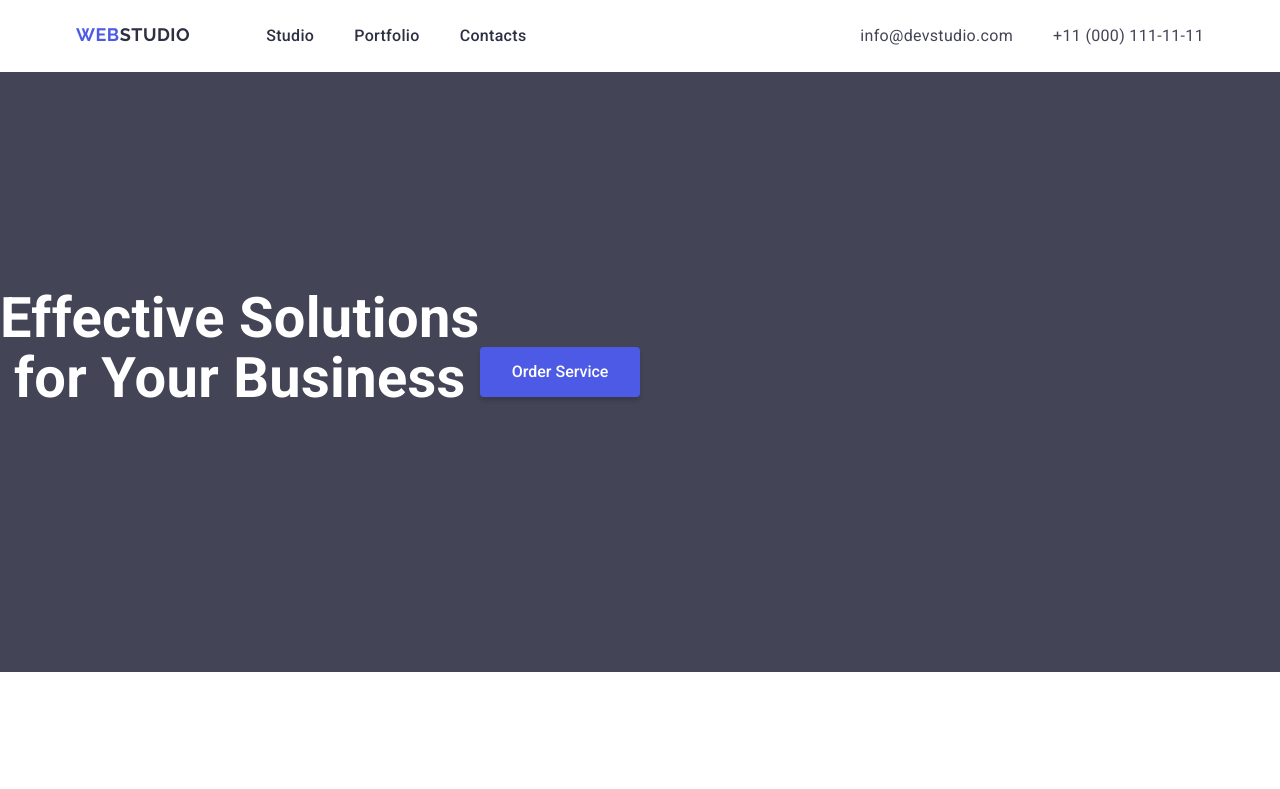
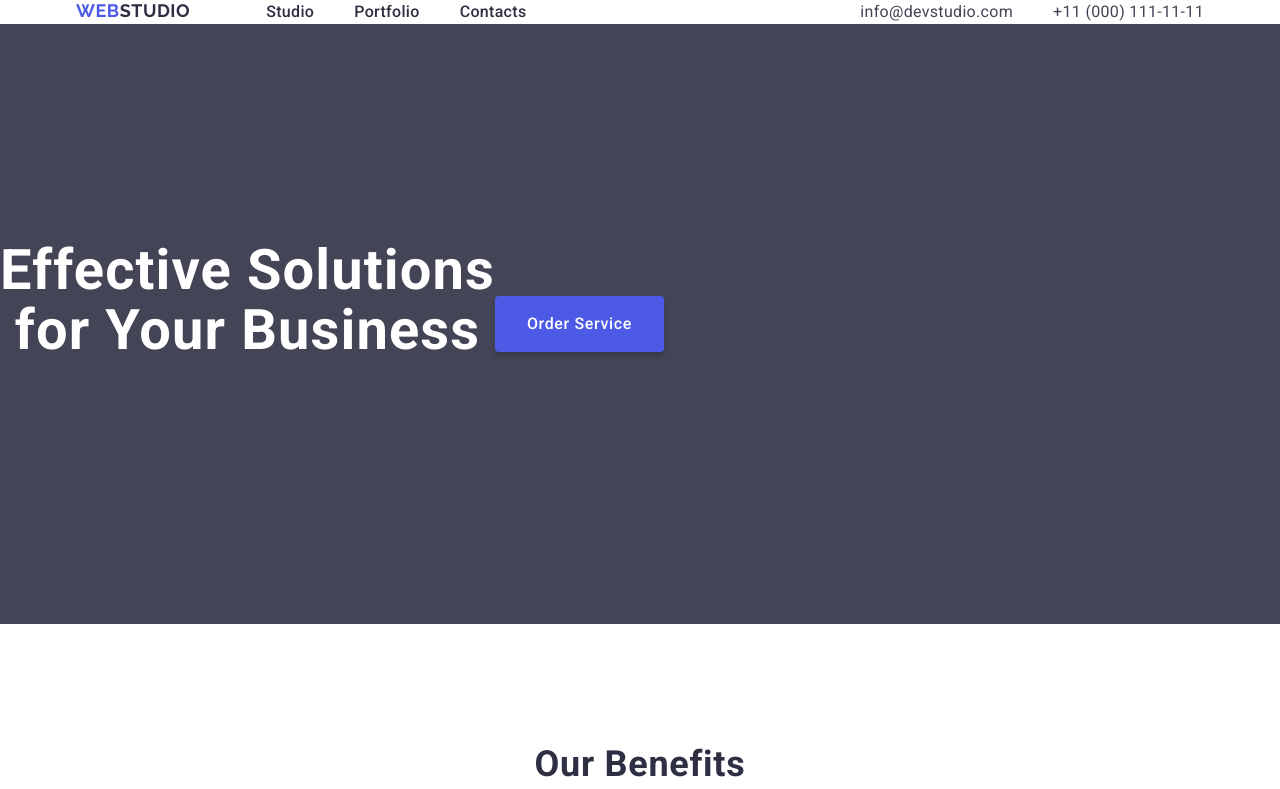
Before and after one commit to darkissdark/goit-markup-hw-06, a plain HTML site: page index.html in a window 1280 px wide. Shown: the top 789 px of the page. Drawn offline with nearby package versions, Linux system fonts and the light colour scheme.

Commit message:
main tests

```diff
--- a/css/styles.css
+++ b/css/styles.css
@@ -22,7 +22,7 @@ body {
   letter-spacing: 0.02em;
 }
 
-header {
+.c-nav:visited:not(:hover) {
   padding: 24px 0;
 }
 
@@ -56,6 +56,8 @@ h1, h2, h3, h4, h5, h6 {
   margin: 0;
   color: var(--color-primary);
   font-weight: 700;
+  line-height: 1.11;
+  letter-spacing: 0.02em;
 }
 
 p {
@@ -138,6 +140,7 @@ p {
   font-size: 36px;
   line-height: 40px;
   margin-bottom: 72px;
+  text-transform: capitalize;
 }
 
 .subsection-title {
@@ -154,12 +157,15 @@ p {
   padding: 16px 32px;
   border-radius: 4px;
   font-size: 16px;
+  line-height: 1.5;
+  letter-spacing: 0.04em;
   font-weight: 500;
   box-shadow: 0 4px 4px 0 rgba(0, 0, 0, 0.15);
   transition: background 0.3s;
 }
 
-.order-button:hover{
+.order-button:hover,
+.order-button:focus {
   background: var(--background-order-button-hover);
 }
 
--- a/index.html
+++ b/index.html
@@ -15,7 +15,7 @@
     <link href="./css/styles.css" rel="stylesheet" />
   </head>
   <body>
-    <header>
+    <header class="header">
       <div class="container flex f-space">
         <nav class="flex">
           <a class="logo" href="./index.html" title="WebStudio"
```
